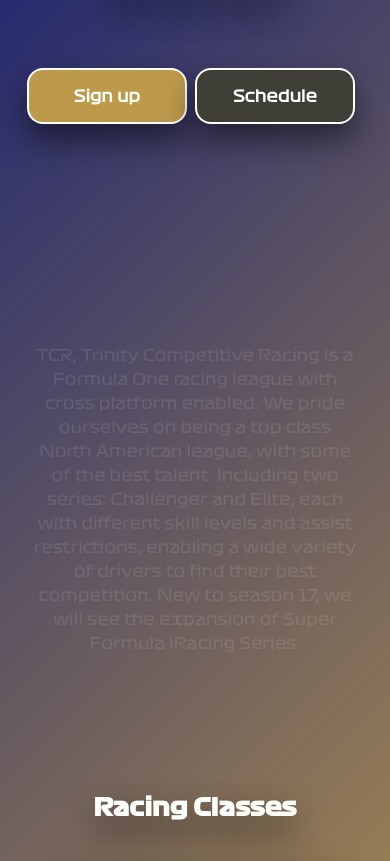
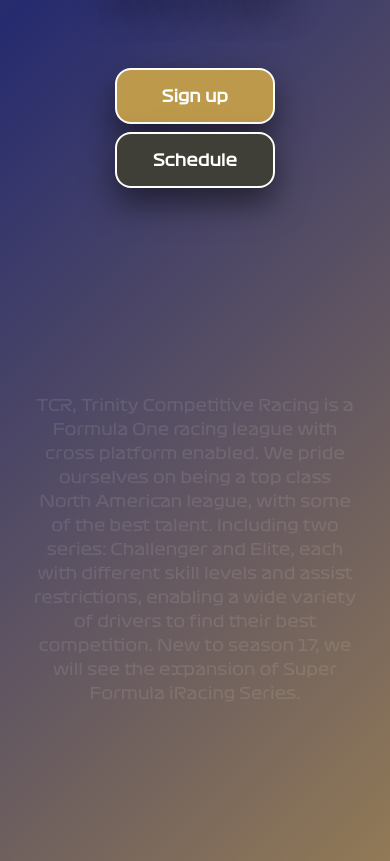
Before and after one commit to sametj/trinity-competitive-racing, a React (Vite) app: page / in a window 390 px wide. Shown: the part 540-1401 px from the top of the page. Built offline with nearby package versions, Linux system fonts and the light colour scheme.

Commit message:
changed buttons to flex col on mobile

```diff
--- a/src/sections/about/about.scss
+++ b/src/sections/about/about.scss
@@ -7,6 +7,7 @@
   align-items: center;
 
   &__text {
+    margin-top: 100px;
     padding: 4rem;
     display: block;
     width: 100%;
--- a/src/sections/home/home.scss
+++ b/src/sections/home/home.scss
@@ -38,6 +38,11 @@
     justify-content: center;
     height: min-content;
     gap: 1rem;
+
+    @media only screen and (max-width: 50em) {
+      display: flex;
+      flex-direction: column;
+    }
   }
 }
 
```
Lines whose indentation alone changed are shown as unchanged.
